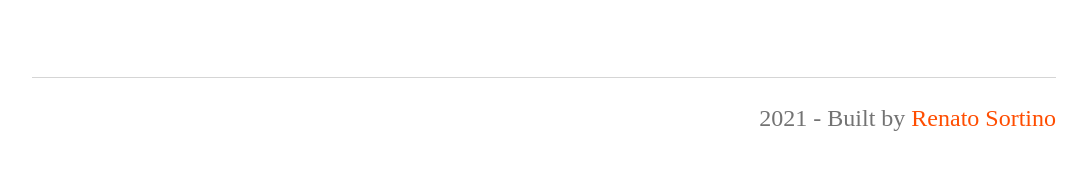
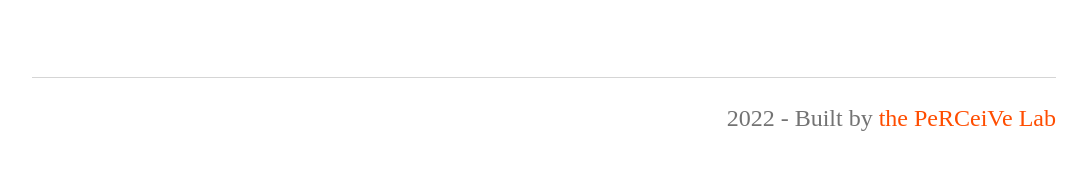
Before and after one commit to perceivelab/database-course, a Jekyll site: the page built from mhw3-2021.md, in a window 1280 px wide. Shown: the part 813-1006 px from the top of the page, without its empty margins (96-1183 px from the left). Built offline with Jekyll 4.4.1, drawn with Linux system fonts in a browser that asks for light colours; our own code applies the rules of GitHub Pages for plain Markdown files.

Commit message:
Update page.html

```diff
--- a/_layouts/page.html
+++ b/_layouts/page.html
@@ -20,7 +20,7 @@
 
     <footer>
       <div class="footer">
-        <p>2021 - Built by <a href="https://github.com/rensortino">Renato Sortino</a></p>
+        <p>2022 - Built by <a href="http://www.perceivelab.com/index">the PeRCeiVe Lab</a></p>
       </div>
     </footer>
   </body>
```
